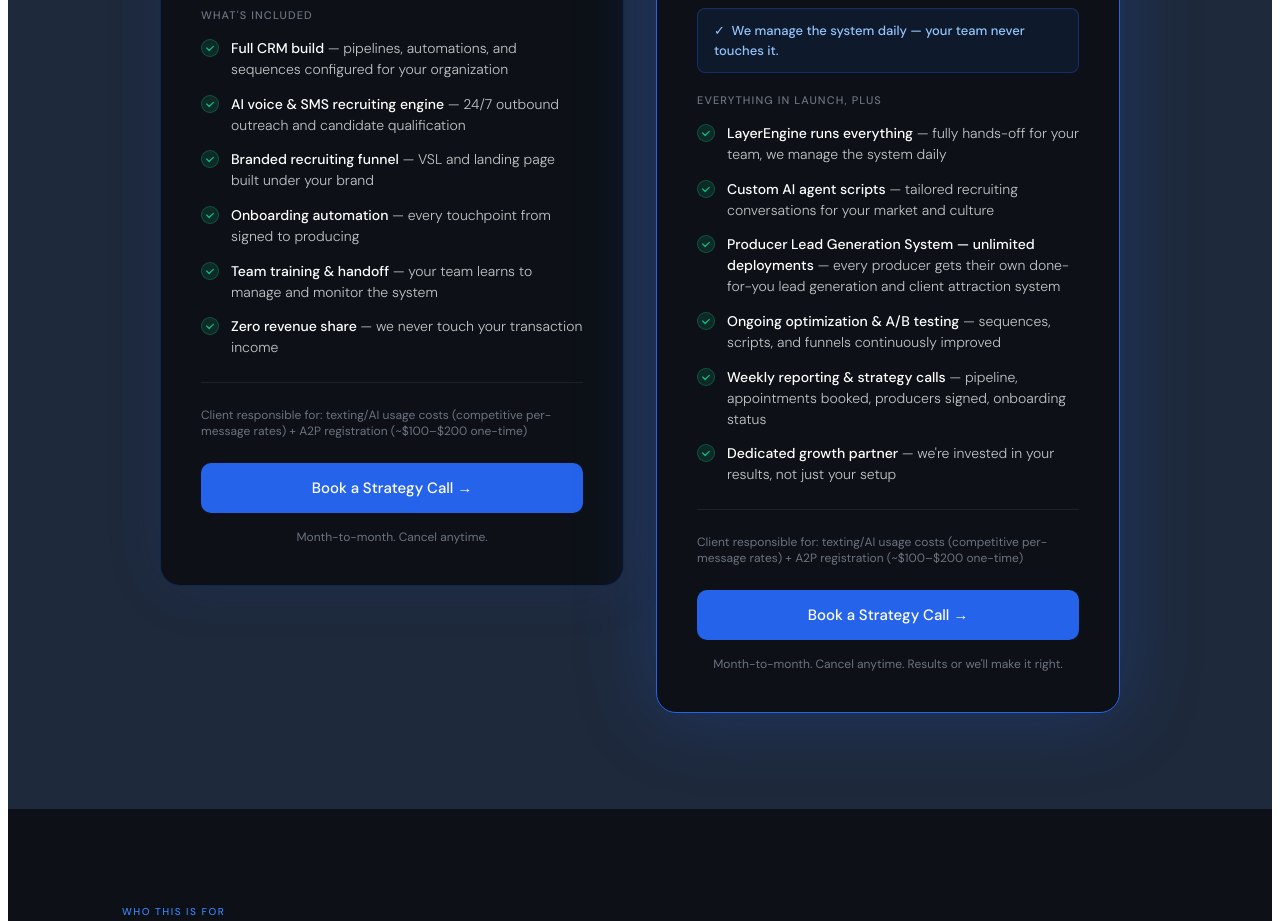
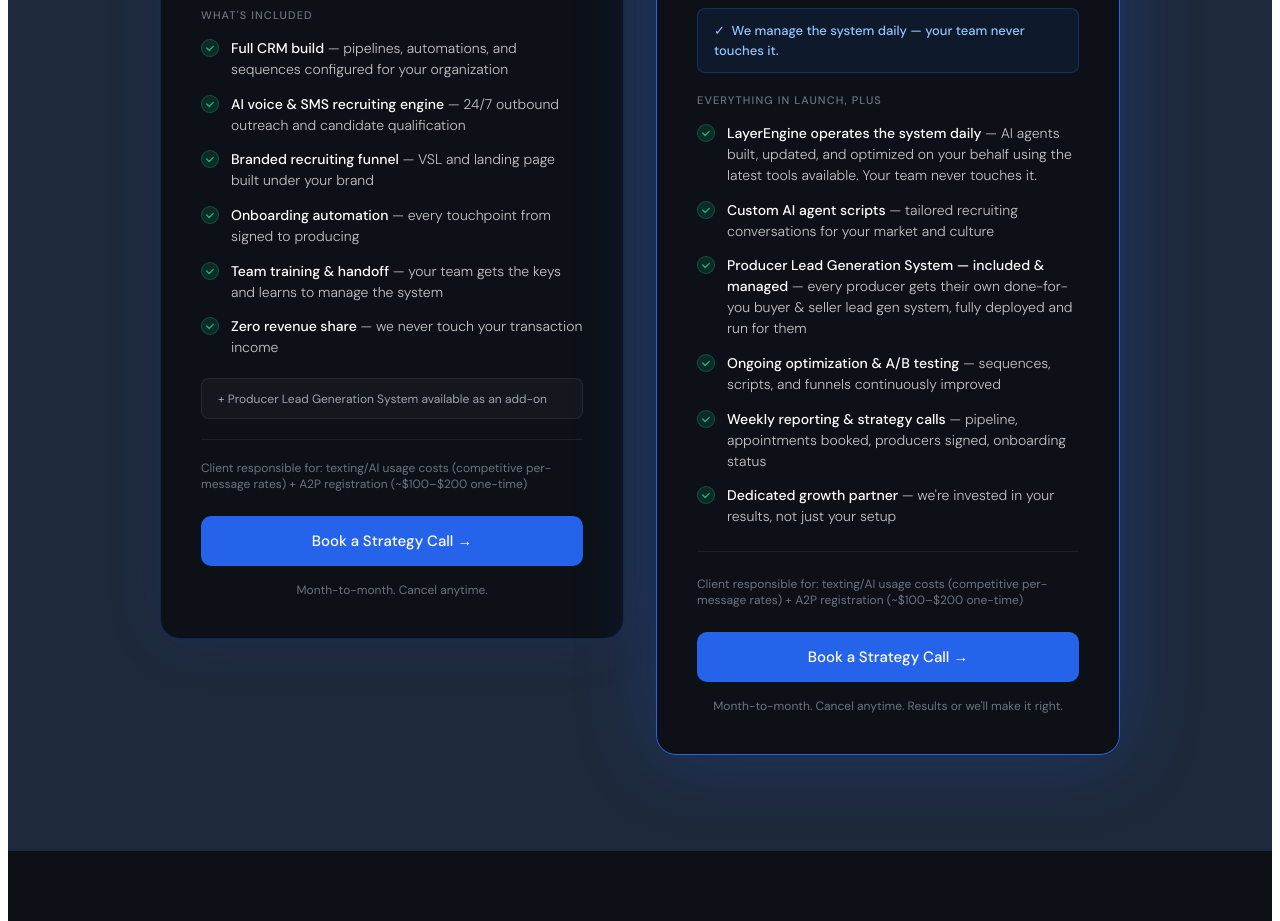
Before and after one commit to layerengine-ai/layerengine-ai.github.io, a plain HTML site: page index.html in a window 1280 px wide. Shown: the part 5600-6521 px from the top of the page. Drawn offline with Linux system fonts and the light colour scheme; a script that the page names is missing.

Commit message:
Refine pricing card copy: Launch add-on note, Managed AI agent language, clearer distinction

```diff
--- a/index.html
+++ b/index.html
@@ -1441,13 +1441,14 @@
           </div>
           <div class="le-pricing-feature">
             <div class="le-check"><svg width="10" height="10" viewBox="0 0 12 12" fill="none"><path d="M2 6l3 3 5-5" stroke="#10B981" stroke-width="1.5" stroke-linecap="round" stroke-linejoin="round"/></svg></div>
-            <div class="le-pricing-feature-text"><strong>Team training &amp; handoff</strong> &mdash; your team learns to manage and monitor the system</div>
+            <div class="le-pricing-feature-text"><strong>Team training &amp; handoff</strong> &mdash; your team gets the keys and learns to manage the system</div>
           </div>
           <div class="le-pricing-feature">
             <div class="le-check"><svg width="10" height="10" viewBox="0 0 12 12" fill="none"><path d="M2 6l3 3 5-5" stroke="#10B981" stroke-width="1.5" stroke-linecap="round" stroke-linejoin="round"/></svg></div>
             <div class="le-pricing-feature-text"><strong>Zero revenue share</strong> &mdash; we never touch your transaction income</div>
           </div>
-          <div style="margin-top:1.5rem; padding-top:1.5rem; border-top:1px solid rgba(255,255,255,0.07); font-size:12px; color:#6B7280;">Client responsible for: texting/AI usage costs (competitive per-message rates) + A2P registration (~$100&ndash;$200 one-time)</div>
+          <div style="margin-top:1.25rem;padding:0.65rem 1rem;background:rgba(255,255,255,0.03);border:1px solid rgba(255,255,255,0.08);border-radius:8px;font-size:12px;color:#9CA3AF;line-height:1.5;">&#43; Producer Lead Generation System available as an add-on</div>
+          <div style="margin-top:1.25rem; padding-top:1.25rem; border-top:1px solid rgba(255,255,255,0.07); font-size:12px; color:#6B7280;">Client responsible for: texting/AI usage costs (competitive per-message rates) + A2P registration (~$100&ndash;$200 one-time)</div>
           <a href="https://calendly.com/adam-layerengine/30min" class="le-pricing-cta" style="margin-top:1.5rem;" target="_blank">Book a Strategy Call &rarr;</a>
           <div class="le-pricing-note">Month-to-month. Cancel anytime.</div>
         </div>
@@ -1472,7 +1473,7 @@
           <div class="le-pricing-includes">Everything in Launch, plus</div>
           <div class="le-pricing-feature">
             <div class="le-check"><svg width="10" height="10" viewBox="0 0 12 12" fill="none"><path d="M2 6l3 3 5-5" stroke="#10B981" stroke-width="1.5" stroke-linecap="round" stroke-linejoin="round"/></svg></div>
-            <div class="le-pricing-feature-text"><strong>LayerEngine runs everything</strong> &mdash; fully hands-off for your team, we manage the system daily</div>
+            <div class="le-pricing-feature-text"><strong>LayerEngine operates the system daily</strong> &mdash; AI agents built, updated, and optimized on your behalf using the latest tools available. Your team never touches it.</div>
           </div>
           <div class="le-pricing-feature">
             <div class="le-check"><svg width="10" height="10" viewBox="0 0 12 12" fill="none"><path d="M2 6l3 3 5-5" stroke="#10B981" stroke-width="1.5" stroke-linecap="round" stroke-linejoin="round"/></svg></div>
@@ -1480,7 +1481,7 @@
           </div>
           <div class="le-pricing-feature">
             <div class="le-check"><svg width="10" height="10" viewBox="0 0 12 12" fill="none"><path d="M2 6l3 3 5-5" stroke="#10B981" stroke-width="1.5" stroke-linecap="round" stroke-linejoin="round"/></svg></div>
-            <div class="le-pricing-feature-text"><strong>Producer Lead Generation System &mdash; unlimited deployments</strong> &mdash; every producer gets their own done-for-you lead generation and client attraction system</div>
+            <div class="le-pricing-feature-text"><strong>Producer Lead Generation System &mdash; included &amp; managed</strong> &mdash; every producer gets their own done-for-you buyer &amp; seller lead gen system, fully deployed and run for them</div>
           </div>
           <div class="le-pricing-feature">
             <div class="le-check"><svg width="10" height="10" viewBox="0 0 12 12" fill="none"><path d="M2 6l3 3 5-5" stroke="#10B981" stroke-width="1.5" stroke-linecap="round" stroke-linejoin="round"/></svg></div>
```
